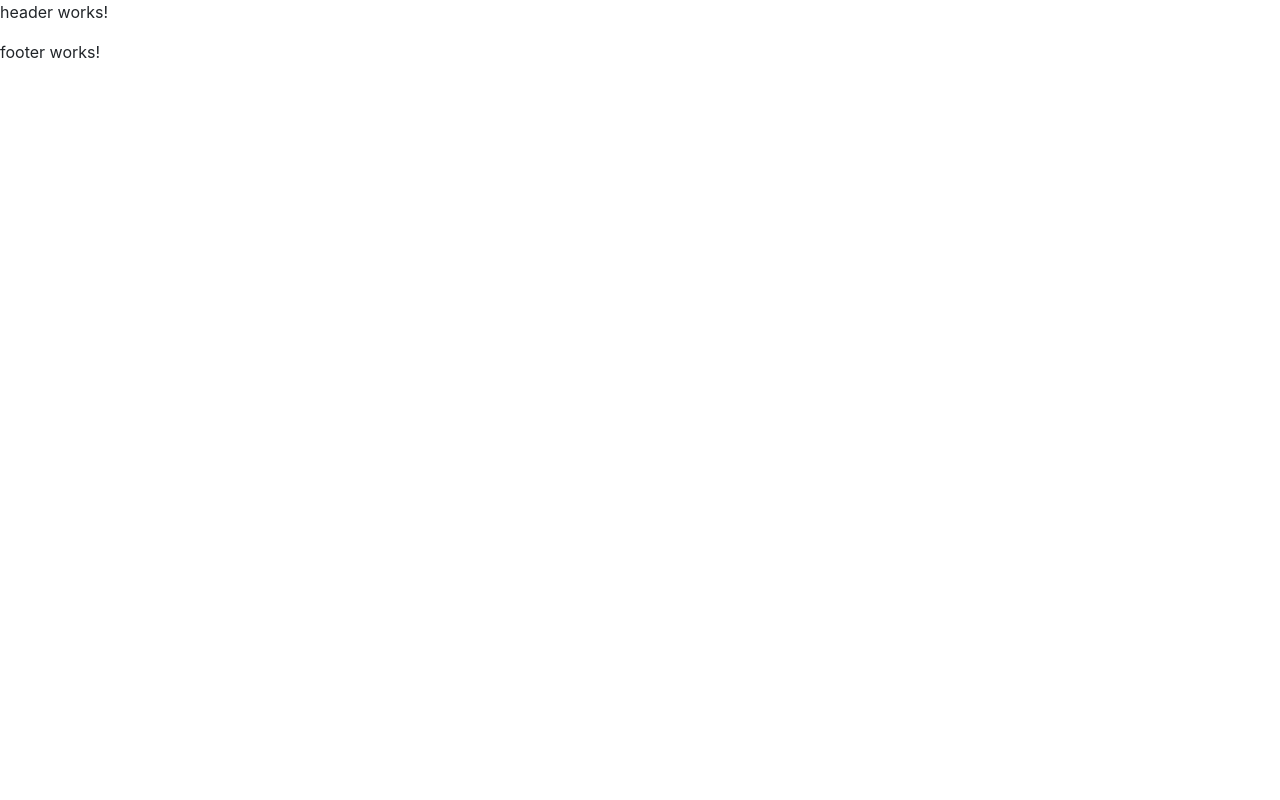
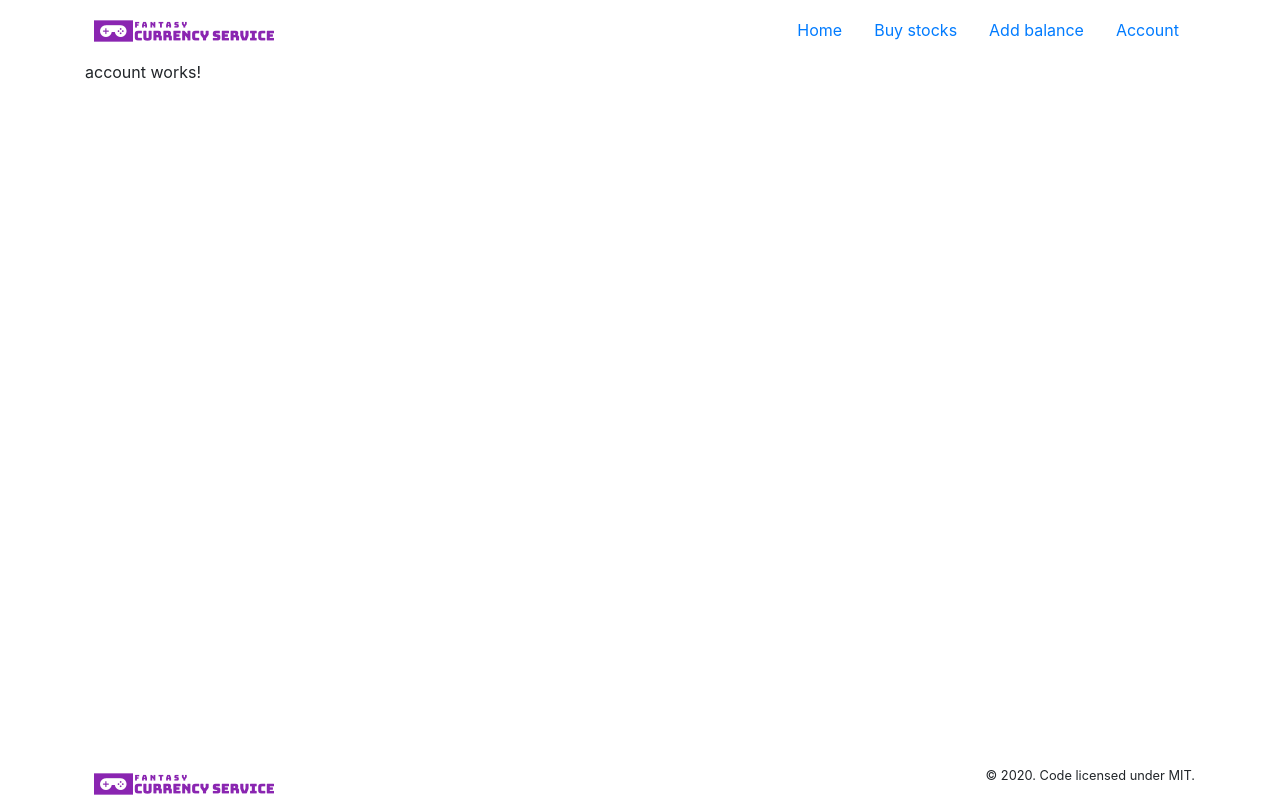
Before and after one commit to nilshollmer/jsramverk-project-frontend, an Angular app: page /account in a window 1280 px wide. Built offline with nearby package versions, Linux system fonts and the light colour scheme.

Commit message:
Create header and footer, add routing to login and register templates

```diff
--- a/src/app/app.component.html
+++ b/src/app/app.component.html
@@ -1,3 +1,5 @@
-<!-- <router-outlet></router-outlet> -->
 <app-header></app-header>
-<app-footer></app-footer>
+<section class="container">
+    <router-outlet></router-outlet>
+</section>
+<app-footer class="mt-auto"></app-footer>
--- a/src/app/auth/auth-routing.module.ts
+++ b/src/app/auth/auth-routing.module.ts
@@ -5,7 +5,11 @@ import { AuthComponent } from './auth.component';
 
 const routes: Routes = [
     {
-        path: '',
+        path: 'login',
+        component: AuthComponent,
+    },
+    {
+        path: 'register',
         component: AuthComponent,
     }
 ];
--- a/src/app/shared/layout/footer.component.html
+++ b/src/app/shared/layout/footer.component.html
@@ -1 +1,10 @@
-<p>footer works!</p>
+<footer class="mt-4">
+    <div class="container">
+      <!-- <a [routerLink]="['/']" class="text-white">Fantasy Currency Service</a> -->
+      <a [routerLink]="['/']"><img [src]="'assets/images/fcs_logo-200-cropped.png'" alt="Fantasy Currency Service"></a>
+      <span class="attribution small float-right">
+        &copy; {{ today | date: 'yyyy' }}.
+         Code licensed under MIT.
+      </span>
+    </div>
+</footer>
--- a/src/app/shared/layout/footer.component.ts
+++ b/src/app/shared/layout/footer.component.ts
@@ -6,10 +6,10 @@ import { Component, OnInit } from '@angular/core';
   styleUrls: ['./footer.component.css']
 })
 export class FooterComponent implements OnInit {
+    today: number = Date.now();
+    constructor() { }
 
-  constructor() { }
-
-  ngOnInit(): void {
-  }
+    ngOnInit(): void {
+    }
 
 }
--- a/src/app/shared/layout/header.component.html
+++ b/src/app/shared/layout/header.component.html
@@ -1 +1,44 @@
-<p>header works!</p>
+<nav ngbNav #nav="ngbNav" class="navbar">
+    <div class="container">
+        <a class="navbar-brand" [routerLink]="['/']"><img [src]="'assets/images/fcs_logo-200-cropped.png'" alt="Fantasy Currency Service"></a>
+        <ul ngbNav *ngIf="!isAuthenticated">
+            <li ngbNavItem>
+                <a class="nav-link" routerLink="/">
+                    Home
+                </a>
+            </li>
+            <li ngbNavItem>
+                <a class="nav-link" routerLink="/login">
+                    Login
+                </a>
+            </li>
+            <li ngbNavItem>
+                <a class="nav-link" routerLink="/register">
+                    Register
+                </a>
+            </li>
+        </ul>
+        <ul ngbNav *ngIf="isAuthenticated">
+            <li ngbNavItem>
+                <a class="nav-link" routerLink="/">
+                    Home
+                </a>
+            </li>
+            <li ngbNavItem>
+                <a class="nav-link" routerLink="/register">
+                    Buy stocks
+                </a>
+            </li>
+            <li ngbNavItem>
+                <a class="nav-link" routerLink="/register">
+                    Add balance
+                </a>
+            </li>
+            <li ngbNavItem>
+                <a class="nav-link" routerLink="/login">
+                    Account
+                </a>
+            </li>
+        </ul>
+    </div>
+</nav>
--- a/src/app/shared/layout/header.component.ts
+++ b/src/app/shared/layout/header.component.ts
@@ -6,10 +6,12 @@ import { Component, OnInit } from '@angular/core';
   styleUrls: ['./header.component.css']
 })
 export class HeaderComponent implements OnInit {
+    public isAuthenticated: boolean;
 
-  constructor() { }
+    constructor() { }
 
-  ngOnInit(): void {
-  }
+    ngOnInit(): void {
+        this.isAuthenticated = true;
+    }
 
 }
--- a/src/index.html
+++ b/src/index.html
@@ -1,5 +1,5 @@
 <!doctype html>
-<html lang="en">
+<html lang="en" class="h-100">
 <head>
   <meta charset="utf-8">
   <title>JsramverkProjekt</title>
@@ -7,7 +7,7 @@
   <meta name="viewport" content="width=device-width, initial-scale=1">
   <link rel="icon" type="image/x-icon" href="favicon.ico">
 </head>
-<body>
-  <app-root></app-root>
+<body class="h-100">
+  <app-root class="d-flex flex-column h-100"></app-root>
 </body>
 </html>
```
Also changed, not shown: src/assets/images/fcs_logo-200-cropped.png (added), src/assets/images/fcs_logo-200.png (added).
